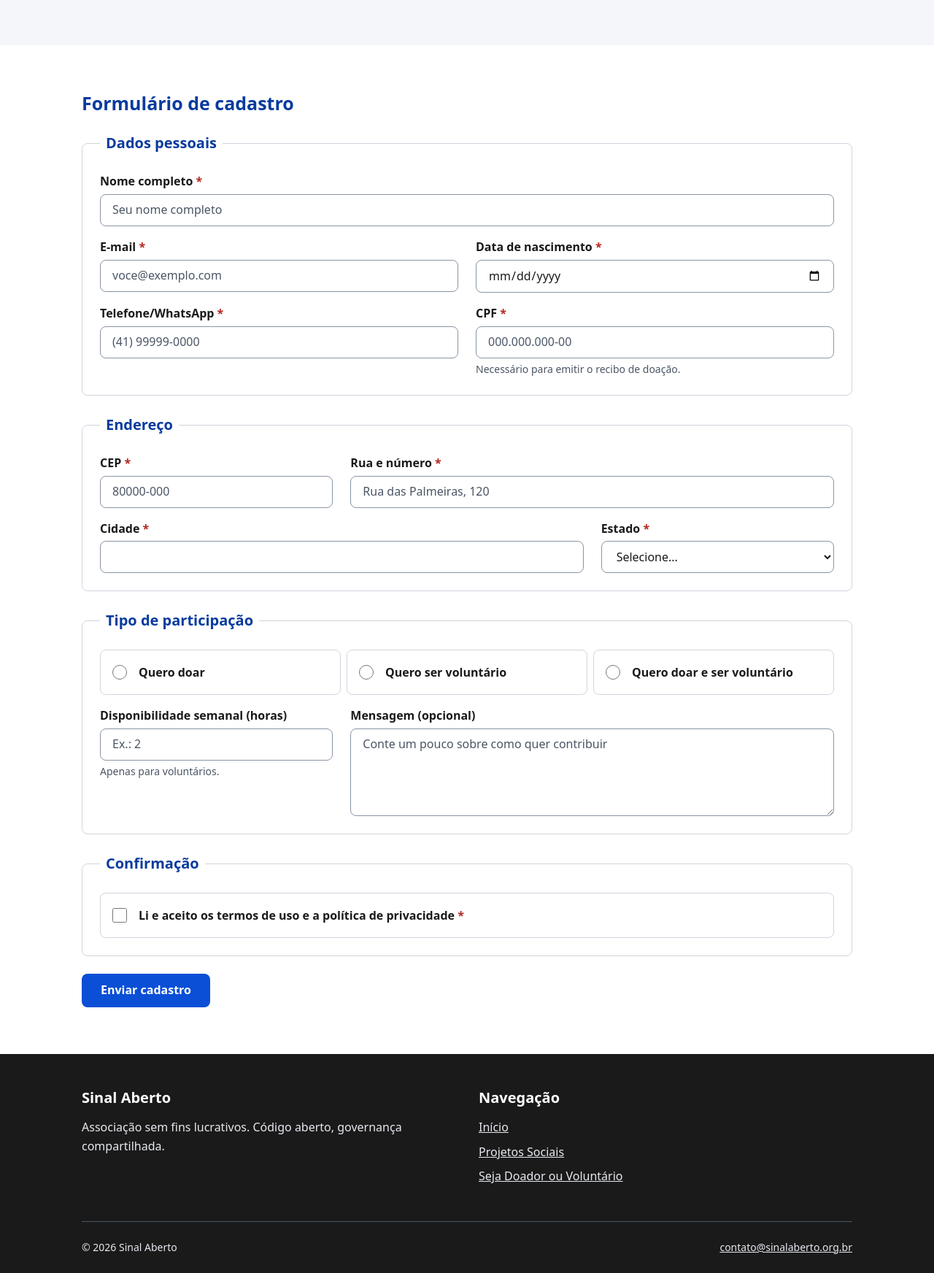
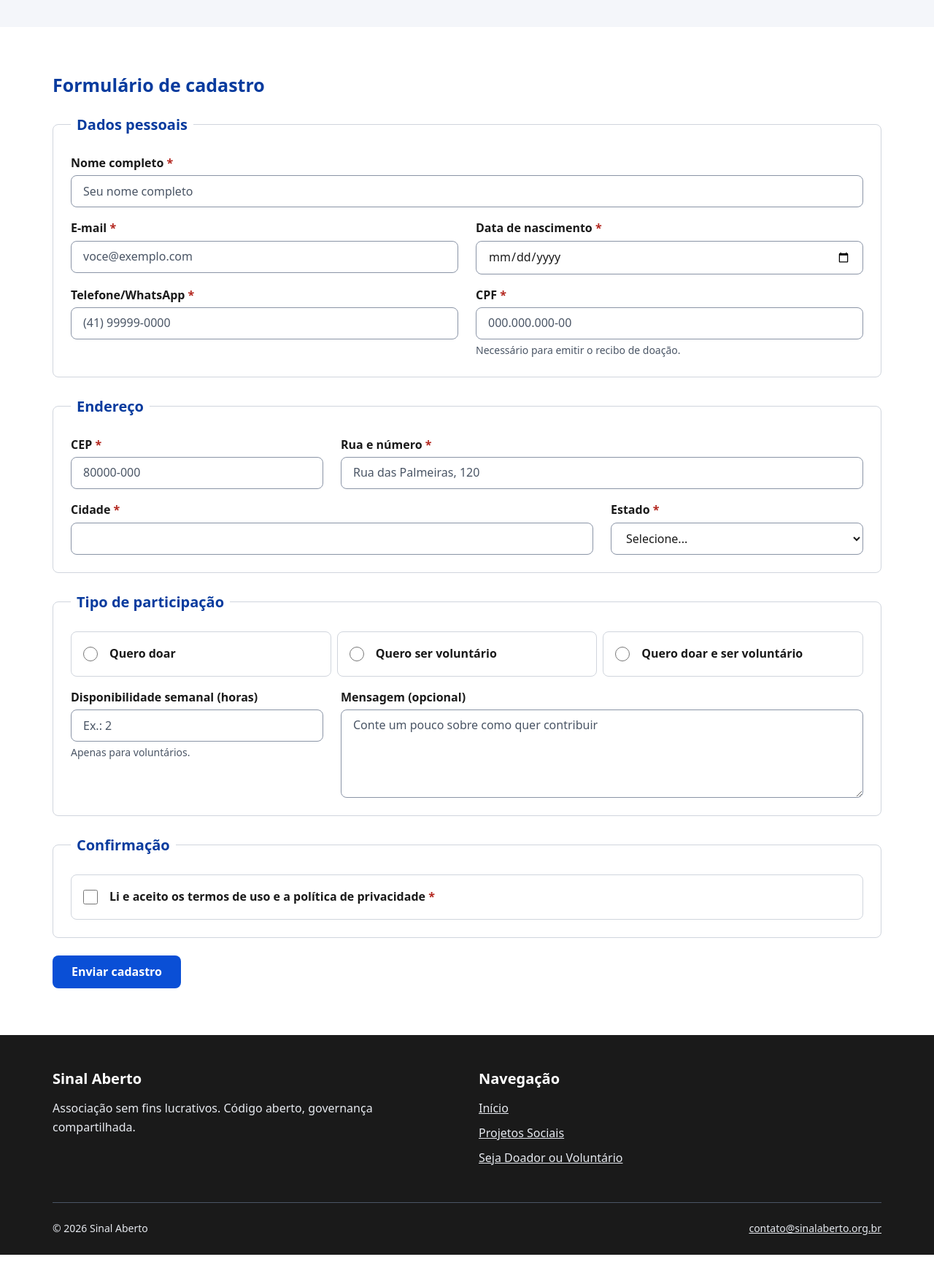
Before and after one commit to windembergn/sinal-aberto-ong, a plain HTML site: page html/cadastro.html in a window 1280 px wide. Shown: the part 344-2088 px from the top of the page at 73% size. After the commit the page ends 2063 px from the top, so only its background shows below. Drawn offline with Linux system fonts and the light colour scheme.

Commit message:
Grid com cinco breakpoints e macro layout com grid-template-areas
Co-Authored-By: Claude Opus 5.5 <noreply@anthropic.com>

```diff
--- a/css/style.css
+++ b/css/style.css
@@ -3,7 +3,8 @@
    Organização: 1. Design system (tokens)  2. Base  3. Layout (Grid)
    4. Componentes (Flexbox)  5. Feedback  6. Utilitários
    Nomenclatura dos componentes: BEM (bloco__elemento--modificador)
-   Breakpoints (mobile-first): md >= 768px (tablet) | lg >= 1024px (desktop)
+   Breakpoints (mobile-first, min-width): sm 576px | md 768px | lg 1024px |
+   xl 1280px | xxl 1440px
    ========================================================================== */
 
 /* 1. DESIGN SYSTEM ---------------------------------------------------------- */
@@ -53,6 +54,7 @@
   --esp-5: 2rem;     /* 32px */
   --esp-6: 3rem;     /* 48px */
   --esp-7: 4rem;     /* 64px */
+  --esp-8: 6rem;     /* 96px */
 
   /* Forma, profundidade e movimento */
   --raio: 8px;
@@ -138,13 +140,36 @@ address { font-style: normal; }
   gap: var(--esp-4);
 }
 
-/* No celular, todo item ocupa as 12 colunas. */
+/* Macro layout da página: cabeçalho, conteúdo e rodapé.
+   A linha 1fr empurra o rodapé para o fim mesmo em páginas curtas. */
+body {
+  display: grid;
+  grid-template-rows: auto 1fr auto;
+  grid-template-areas:
+    "cabecalho"
+    "conteudo"
+    "rodape";
+  min-height: 100vh;
+}
+
+.cabecalho { grid-area: cabecalho; }
+main { grid-area: conteudo; }
+.rodape { grid-area: rodape; }
+
+/* Base (< 576px): celular, todo item ocupa as 12 colunas. */
 .grade > * { grid-column: span 12; }
 
 .secao { padding-block: var(--esp-6); }
 .secao--alt { background: var(--cor-fundo-alt); }
 .secao__intro { max-width: 65ch; }
 
+/* Breakpoint 1 — 576px: celular grande e celular deitado */
+@media (min-width: 576px) {
+  .container { padding-inline: var(--esp-4); }
+  .grade > .col-sm-6 { grid-column: span 6; }
+}
+
+/* Breakpoint 2 — 768px: tablet (o menu deixa de ser hambúrguer) */
 @media (min-width: 768px) {
   .container { padding-inline: var(--esp-5); }
   .grade > .col-md-4 { grid-column: span 4; }
@@ -152,15 +177,31 @@ address { font-style: normal; }
   .grade > .col-md-8 { grid-column: span 8; }
 }
 
+/* Breakpoint 3 — 1024px: notebook e desktop */
 @media (min-width: 1024px) {
   .grade { gap: var(--esp-5); }
-  .grade > .col-lg-3 { grid-column: span 3; }
   .grade > .col-lg-4 { grid-column: span 4; }
   .grade > .col-lg-5 { grid-column: span 5; }
   .grade > .col-lg-6 { grid-column: span 6; }
   .grade > .col-lg-7 { grid-column: span 7; }
   .grade > .col-lg-8 { grid-column: span 8; }
   .secao { padding-block: var(--esp-7); }
+}
+
+/* Breakpoint 4 — 1280px: desktop largo */
+@media (min-width: 1280px) {
+  :root { --largura-max: 1200px; }
+  .grade > .col-xl-4 { grid-column: span 4; }
+  .grade > .col-xl-5 { grid-column: span 5; }
+  .grade > .col-xl-7 { grid-column: span 7; }
+  .grade > .col-xl-8 { grid-column: span 8; }
+}
+
+/* Breakpoint 5 — 1440px: monitor panorâmico */
+@media (min-width: 1440px) {
+  :root { --largura-max: 1320px; }
+  .grade { gap: var(--esp-6); }
+  .secao { padding-block: var(--esp-8); }
 }
 
 /* 4. COMPONENTES ----------------------------------------------------------- */
--- a/html/cadastro.html
+++ b/html/cadastro.html
@@ -69,25 +69,25 @@
                 <span class="campo__erro" id="nome-erro">Informe seu nome completo (mínimo de 5 letras).</span>
               </div>
 
-              <div class="campo col-md-6">
+              <div class="campo col-sm-6">
                 <label for="email">E-mail <span class="obrigatorio" aria-hidden="true">*</span></label>
                 <input type="email" id="email" name="email" required autocomplete="email" placeholder="voce@exemplo.com" aria-describedby="email-erro">
                 <span class="campo__erro" id="email-erro">Informe um e-mail válido, como voce@exemplo.com.</span>
               </div>
 
-              <div class="campo col-md-6">
+              <div class="campo col-sm-6">
                 <label for="nascimento">Data de nascimento <span class="obrigatorio" aria-hidden="true">*</span></label>
                 <input type="date" id="nascimento" name="nascimento" required max="2010-12-31" autocomplete="bday" aria-describedby="nascimento-erro">
                 <span class="campo__erro" id="nascimento-erro">Informe sua data de nascimento (idade mínima de 16 anos).</span>
               </div>
 
-              <div class="campo col-md-6">
+              <div class="campo col-sm-6">
                 <label for="telefone">Telefone/WhatsApp <span class="obrigatorio" aria-hidden="true">*</span></label>
                 <input type="tel" id="telefone" name="telefone" required maxlength="15" pattern="\(\d{2}\)\s\d{4,5}-\d{4}" placeholder="(41) 99999-0000" title="Use o formato (DD) 99999-0000" autocomplete="tel" data-mascara="telefone" aria-describedby="telefone-erro">
                 <span class="campo__erro" id="telefone-erro">Use o formato (DD) 99999-0000.</span>
               </div>
 
-              <div class="campo col-md-6">
+              <div class="campo col-sm-6">
                 <label for="cpf">CPF <span class="obrigatorio" aria-hidden="true">*</span></label>
                 <input type="text" id="cpf" name="cpf" required inputmode="numeric" maxlength="14" pattern="\d{3}\.\d{3}\.\d{3}-\d{2}" placeholder="000.000.000-00" title="Use o formato 000.000.000-00" autocomplete="off" data-mascara="cpf" aria-describedby="cpf-dica cpf-erro">
                 <span class="campo__dica" id="cpf-dica">Necessário para emitir o recibo de doação.</span>
@@ -99,25 +99,25 @@
           <fieldset>
             <legend>Endereço</legend>
             <div class="grade">
-              <div class="campo col-md-4">
+              <div class="campo col-sm-6 col-md-4">
                 <label for="cep">CEP <span class="obrigatorio" aria-hidden="true">*</span></label>
                 <input type="text" id="cep" name="cep" required inputmode="numeric" maxlength="9" pattern="\d{5}-\d{3}" placeholder="80000-000" title="Use o formato 00000-000" autocomplete="postal-code" data-mascara="cep" aria-describedby="cep-erro">
                 <span class="campo__erro" id="cep-erro">Use o formato 00000-000.</span>
               </div>
 
-              <div class="campo col-md-8">
+              <div class="campo col-sm-6 col-md-8">
                 <label for="endereco">Rua e número <span class="obrigatorio" aria-hidden="true">*</span></label>
                 <input type="text" id="endereco" name="endereco" required maxlength="120" placeholder="Rua das Palmeiras, 120" autocomplete="address-line1" aria-describedby="endereco-erro">
                 <span class="campo__erro" id="endereco-erro">Informe a rua e o número.</span>
               </div>
 
-              <div class="campo col-md-8">
+              <div class="campo col-sm-6 col-md-8">
                 <label for="cidade">Cidade <span class="obrigatorio" aria-hidden="true">*</span></label>
                 <input type="text" id="cidade" name="cidade" required maxlength="80" autocomplete="address-level2" aria-describedby="cidade-erro">
                 <span class="campo__erro" id="cidade-erro">Informe sua cidade.</span>
               </div>
 
-              <div class="campo col-md-4">
+              <div class="campo col-sm-6 col-md-4">
                 <label for="estado">Estado <span class="obrigatorio" aria-hidden="true">*</span></label>
                 <select id="estado" name="estado" required autocomplete="address-level1" aria-describedby="estado-erro">
                   <option value="" selected disabled>Selecione...</option>
@@ -198,11 +198,11 @@
   <footer class="rodape">
     <div class="container">
       <div class="grade">
-        <div class="col-md-6">
+        <div class="col-sm-6">
           <h2>Sinal Aberto</h2>
           <p>Associação sem fins lucrativos. Código aberto, governança compartilhada.</p>
         </div>
-        <nav class="col-md-6" aria-label="Rodapé">
+        <nav class="col-sm-6" aria-label="Rodapé">
           <h2>Navegação</h2>
           <ul>
             <li><a href="index.html">Início</a></li>
```
Also changed, not shown: html/index.html (+12 -12 lines), html/projetos.html (+4 -4 lines), README.md.
